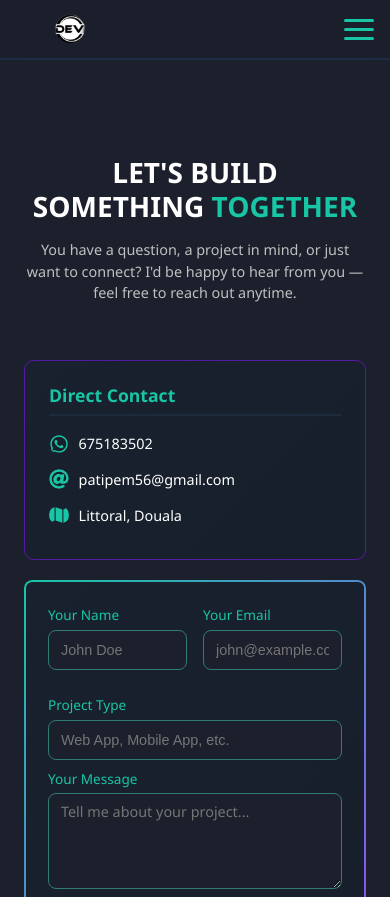
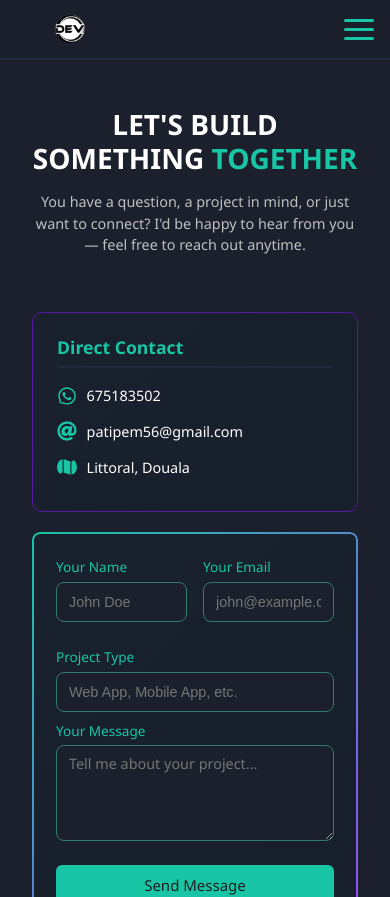
Before and after one commit to patipe-gi/michaeldev, a React (Vite) app: page /contact in a window 390 px wide. Shown: the top 897 px of the page. Built offline with nearby package versions, Linux system fonts and the light colour scheme.

Commit message:
loader/ toast config

```diff
--- a/public/contact.css
+++ b/public/contact.css
@@ -207,6 +207,10 @@
     flex-direction: column;
     align-items: center;
   }
+    .contact {
+
+    padding: 3rem 2rem 2rem 2rem;
+  }
 
   .d_contact {
     width: 100%;
--- a/src/components/CVDownload.jsx
+++ b/src/components/CVDownload.jsx
@@ -51,7 +51,7 @@ const CVDownload = ({ className = "" }) => {
       document.body.removeChild(link);
 
       // Succès - Remplacer le toast de chargement par un succès
-      toast.success('CV téléchargé avec succès !', { id: loadingToast });
+      toast.success('CV téléchargé  lancé  !', { id: loadingToast });
       setShowModal(false);
 
     } catch (err) {
```
